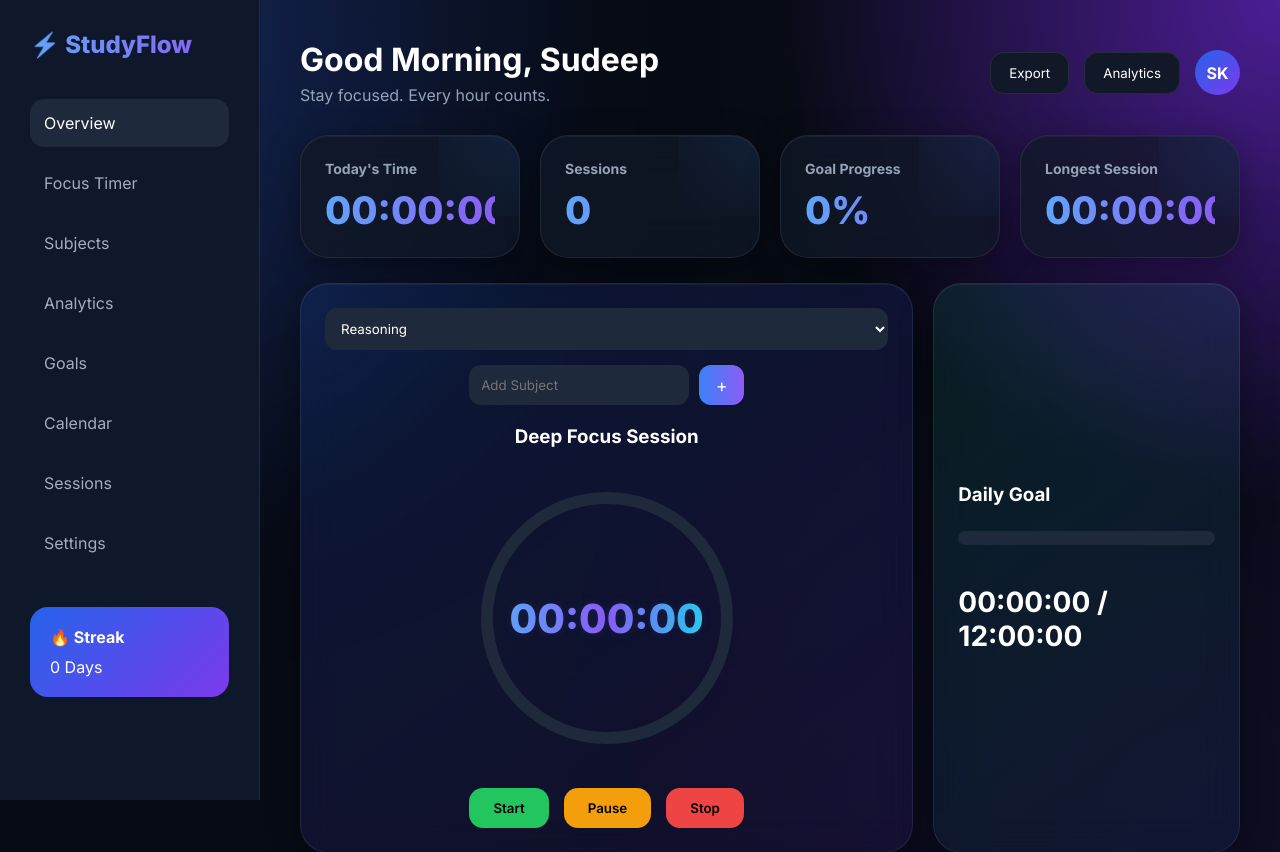
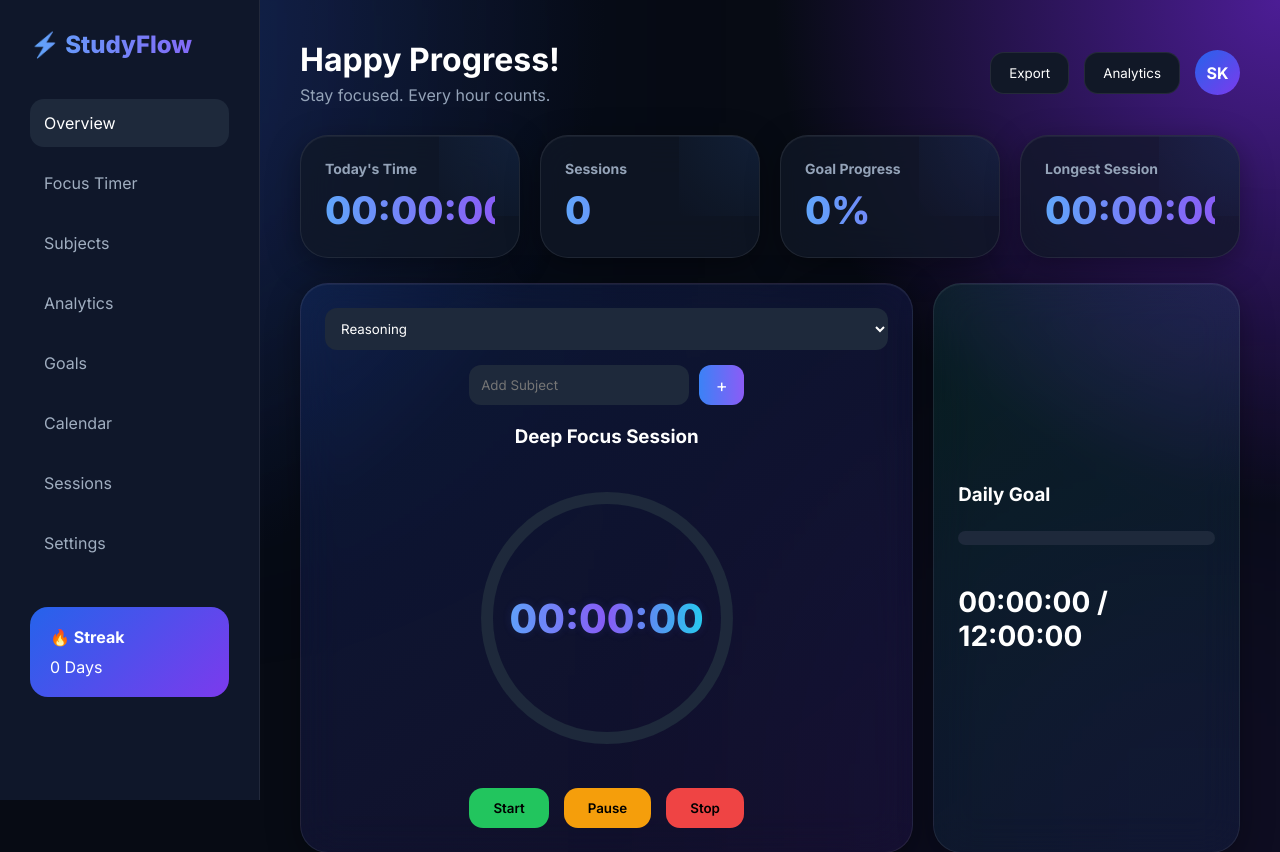
Before and after one commit to AstraSudeep/MyStudyFlow, a plain HTML site: page index.html in a window 1280 px wide. Shown: the top 852 px of the page. Drawn offline with Linux system fonts and the light colour scheme.

Commit message:
Change greeting from 'Good Morning' to 'Happy Progress!'
Updated greeting message in the header.

```diff
--- a/index.html
+++ b/index.html
@@ -44,7 +44,7 @@
         <header>
 
             <div>
-                <h1>Good Morning, Sudeep</h1>
+                <h1>Happy Progress!</h1>
                 <p>Stay focused. Every hour counts.</p>
             </div>
 
```
